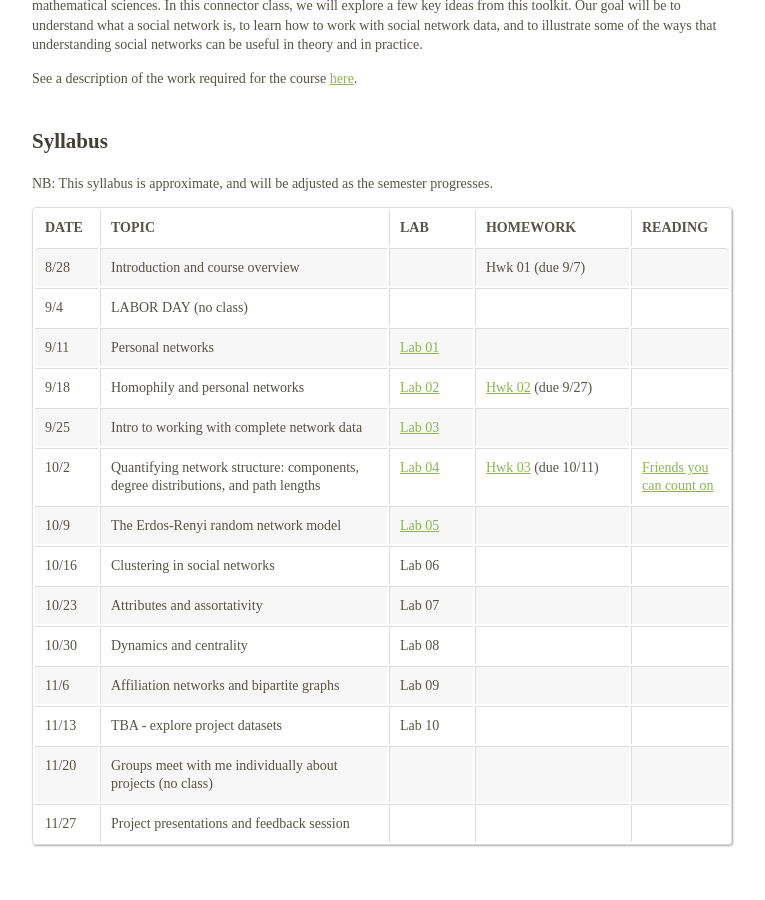
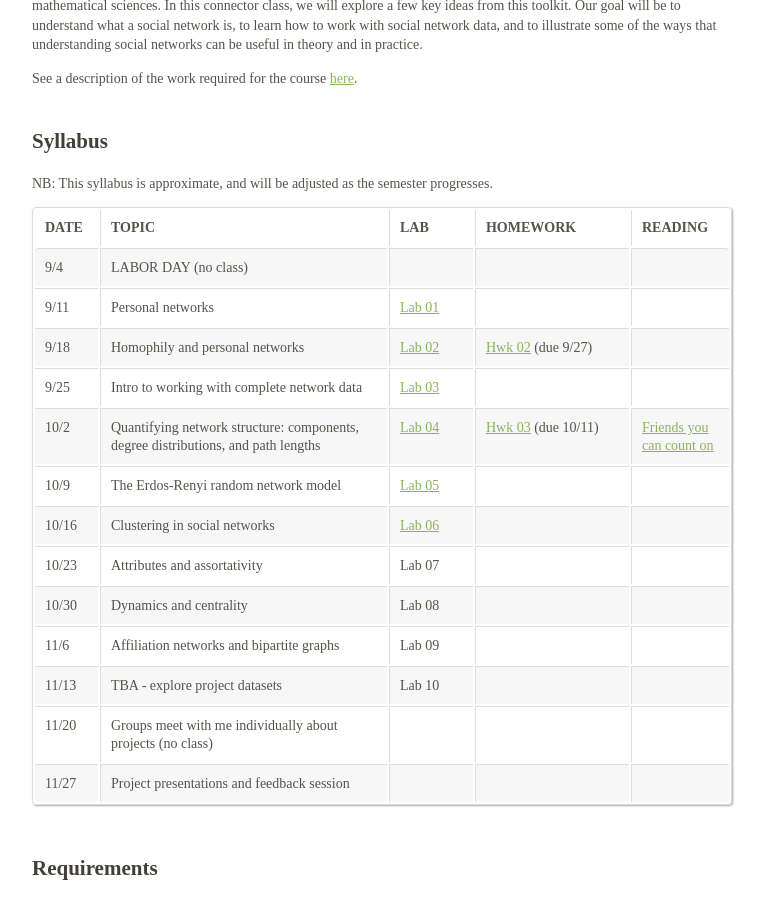
Before and after one commit to dfeehan/dfeehan.github.io, a Jekyll site: the page teaching/2017fa_ls88.html, which Jekyll copies as it is, in a window 1280 px wide and 900 px high, scrolled down 608 px. Shown: the whole window, without its empty margins (258-1023 px from the left). Built offline with Jekyll 4.4.1, drawn with Linux system fonts in a browser that asks for light colours.

Commit message:
link to lab06

```diff
--- a/teaching/2017fa_ls88.html
+++ b/teaching/2017fa_ls88.html
@@ -372,97 +372,90 @@
 </thead>
 <tbody>
 <tr class="odd">
-<td>8/28</td>
-<td>Introduction and course overview</td>
-<td></td>
-<td>Hwk 01 (due 9/7)</td>
-<td></td>
-</tr>
-<tr class="even">
 <td>9/4</td>
 <td>LABOR DAY (no class)</td>
 <td></td>
 <td></td>
 <td></td>
 </tr>
-<tr class="odd">
+<tr class="even">
 <td>9/11</td>
 <td>Personal networks</td>
 <td><a href="http://datahub.berkeley.edu/user-redirect/interact?account=data-8&amp;repo=social-networks-connector&amp;branch=gh-pages&amp;path=lab01/lab01.ipynb">Lab 01</a></td>
 <td></td>
 <td></td>
 </tr>
-<tr class="even">
+<tr class="odd">
 <td>9/18</td>
 <td>Homophily and personal networks</td>
 <td><a href="http://datahub.berkeley.edu/user-redirect/interact?account=data-8&amp;repo=social-networks-connector&amp;branch=gh-pages&amp;path=lab02/lab02.ipynb">Lab 02</a></td>
 <td><a href="http://datahub.berkeley.edu/user-redirect/interact?account=data-8&amp;repo=social-networks-connector&amp;branch=gh-pages&amp;path=hwk02/hw02_assignment.ipynb">Hwk 02</a> (due 9/27)</td>
 <td></td>
 </tr>
-<tr class="odd">
+<tr class="even">
 <td>9/25</td>
 <td>Intro to working with complete network data</td>
 <td><a href="http://datahub.berkeley.edu/user-redirect/interact?account=data-8&amp;repo=social-networks-connector&amp;branch=gh-pages&amp;path=lab03/lab03.ipynb">Lab 03</a></td>
 <td></td>
 <td></td>
 </tr>
-<tr class="even">
+<tr class="odd">
 <td>10/2</td>
 <td>Quantifying network structure: components, degree distributions, and path lengths</td>
 <td><a href="http://datahub.berkeley.edu/user-redirect/interact?account=data-8&amp;repo=social-networks-connector&amp;branch=gh-pages&amp;path=lab04/lab04.ipynb">Lab 04</a></td>
 <td><a href="http://datahub.berkeley.edu/user-redirect/interact?account=data-8&amp;repo=social-networks-connector&amp;branch=gh-pages&amp;path=hwk03/hwk_friendship_paradox.ipynb">Hwk 03</a> (due 10/11)</td>
 <td><a href="https://opinionator.blogs.nytimes.com/2012/09/17/friends-you-can-count-on/">Friends you can count on</a></td>
 </tr>
-<tr class="odd">
+<tr class="even">
 <td>10/9</td>
 <td>The Erdos-Renyi random network model</td>
 <td><a href="http://datahub.berkeley.edu/user-redirect/interact?account=data-8&amp;repo=social-networks-connector&amp;branch=gh-pages&amp;path=lab05/lab05.ipynb">Lab 05</a></td>
 <td></td>
 <td></td>
 </tr>
-<tr class="even">
+<tr class="odd">
 <td>10/16</td>
 <td>Clustering in social networks</td>
-<td>Lab 06</td>
+<td><a href="http://datahub.berkeley.edu/user-redirect/interact?account=data-8&amp;repo=social-networks-connector&amp;branch=gh-pages&amp;path=lab06/lab06.ipynb">Lab 06</a></td>
 <td></td>
 <td></td>
 </tr>
-<tr class="odd">
+<tr class="even">
 <td>10/23</td>
 <td>Attributes and assortativity</td>
 <td>Lab 07</td>
 <td></td>
 <td></td>
 </tr>
-<tr class="even">
+<tr class="odd">
 <td>10/30</td>
 <td>Dynamics and centrality</td>
 <td>Lab 08</td>
 <td></td>
 <td></td>
 </tr>
-<tr class="odd">
+<tr class="even">
 <td>11/6</td>
 <td>Affiliation networks and bipartite graphs</td>
 <td>Lab 09</td>
 <td></td>
 <td></td>
 </tr>
-<tr class="even">
+<tr class="odd">
 <td>11/13</td>
 <td>TBA - explore project datasets</td>
 <td>Lab 10</td>
 <td></td>
 <td></td>
 </tr>
-<tr class="odd">
+<tr class="even">
 <td>11/20</td>
 <td>Groups meet with me individually about projects (no class)</td>
 <td></td>
 <td></td>
 <td></td>
 </tr>
-<tr class="even">
+<tr class="odd">
 <td>11/27</td>
 <td>Project presentations and feedback session</td>
 <td></td>
```
